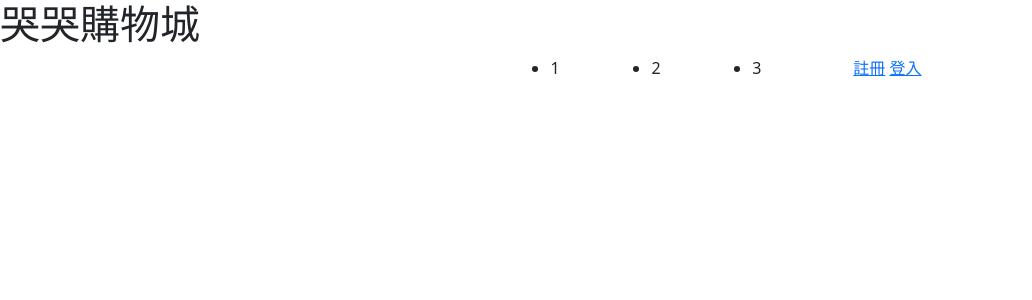
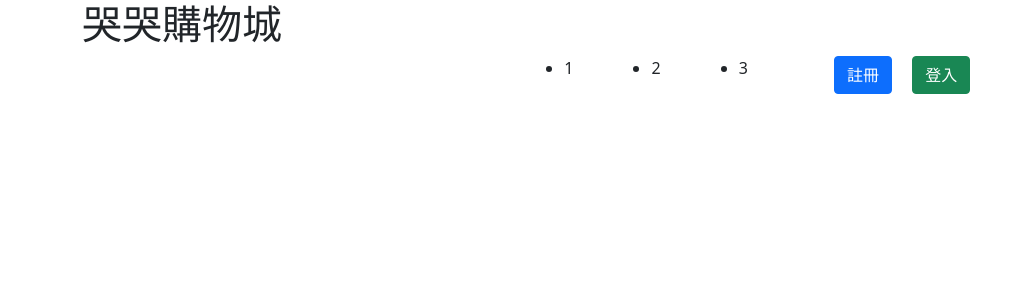
Before and after one commit to s8140156/1113-PHP-SQL, a PHP site: page / in a window 1280 px wide. Shown: the top 300 px of the page, without its empty margins (0-1032 px from the left). Run offline with PHP 8.4, Linux system fonts and the light colour scheme.

Commit message:
理解login及session邏輯及補上css樣式

```diff
--- a/index.php
+++ b/index.php
@@ -1,15 +1,26 @@
+<?php session_start();?>
+<!-- 確認哪些網頁需要session介入 然後再一開頭就宣告執行 -->
+<!-- session_start()函數用來啟動或恢復使用者的資訊，
+因為網頁可能需要使用session來保持使用者的登入狀態。 -->
+
 <!DOCTYPE html>
 <html lang="en">
+
 <head>
     <meta charset="UTF-8">
     <meta name="viewport" content="width=device-width, initial-scale=1.0">
     <title>首頁</title>
-	<link href="https://cdn.jsdelivr.net/npm/bootstrap@5.0.2/dist/css/bootstrap.min.css" rel="stylesheet" integrity="sha384-EVSTQN3/azprG1Anm3QDgpJLIm9Nao0Yz1ztcQTwFspd3yD65VohhpuuCOmLASjC" crossorigin="anonymous">
-	<script src="https://cdn.jsdelivr.net/npm/bootstrap@5.0.2/dist/js/bootstrap.bundle.min.js" integrity="sha384-MrcW6ZMFYlzcLA8Nl+NtUVF0sA7MsXsP1UyJoMp4YLEuNSfAP+JcXn/tWtIaxVXM" crossorigin="anonymous"></script>
+    <link href="https://cdn.jsdelivr.net/npm/bootstrap@5.0.2/dist/css/bootstrap.min.css" rel="stylesheet"
+        integrity="sha384-EVSTQN3/azprG1Anm3QDgpJLIm9Nao0Yz1ztcQTwFspd3yD65VohhpuuCOmLASjC" crossorigin="anonymous">
+    <script src="https://cdn.jsdelivr.net/npm/bootstrap@5.0.2/dist/js/bootstrap.bundle.min.js"
+        integrity="sha384-MrcW6ZMFYlzcLA8Nl+NtUVF0sA7MsXsP1UyJoMp4YLEuNSfAP+JcXn/tWtIaxVXM" crossorigin="anonymous">
+    </script>
 </head>
+
 <body>
+    <div class="container">
         <h1>哭哭購物城</h1>
-	<header class="nav"></div>
+        <header class="nav">
             <div class="nav-item col-4"></div>
             <div class="nav-item col-4">
                 <ul class='d-flex justify-content-evenly'>
@@ -19,11 +30,25 @@
                 </ul>
             </div>
             <div class="nav-item col-4">
-		<a href="reg.php">註冊</a>
-		<a href="login.php">登入</a>
+                <?php
+				if(isset($_SESSION['user'])){
+					// 判斷session是否有取得user的訊息資料
+					echo "歡迎光臨" . $_SESSION['user'];
+					echo "<a href='logout.php' class='btn btn-info mx-2'>登出</a>";
+					echo "<a href='member.php' class='btn btn-info mx-2'>會員中心</a>";
+				}else{
+				?>
+                <a href="reg.php" class="btn btn-primary mx-2">註冊</a>
+                <a href="login.php" class="btn btn-success mx-2">登入</a>
+                <?php
+				}
+				?>
+				<!-- 根據使用者的登入狀態來顯示不同的選項。
+				如果使用者已登入，則顯示歡迎訊息和相關的操作按鈕；
+				如果使用者未登入，則提供註冊和登入的選項。 -->
+				<!-- 然後注意在html何時要插入php程式及拆分斷點(恢復html寫法) -->
             </div>
-
         </header>
-
+    </div>
 </body>
 </html>
```
Lines whose indentation alone changed are shown as unchanged.
